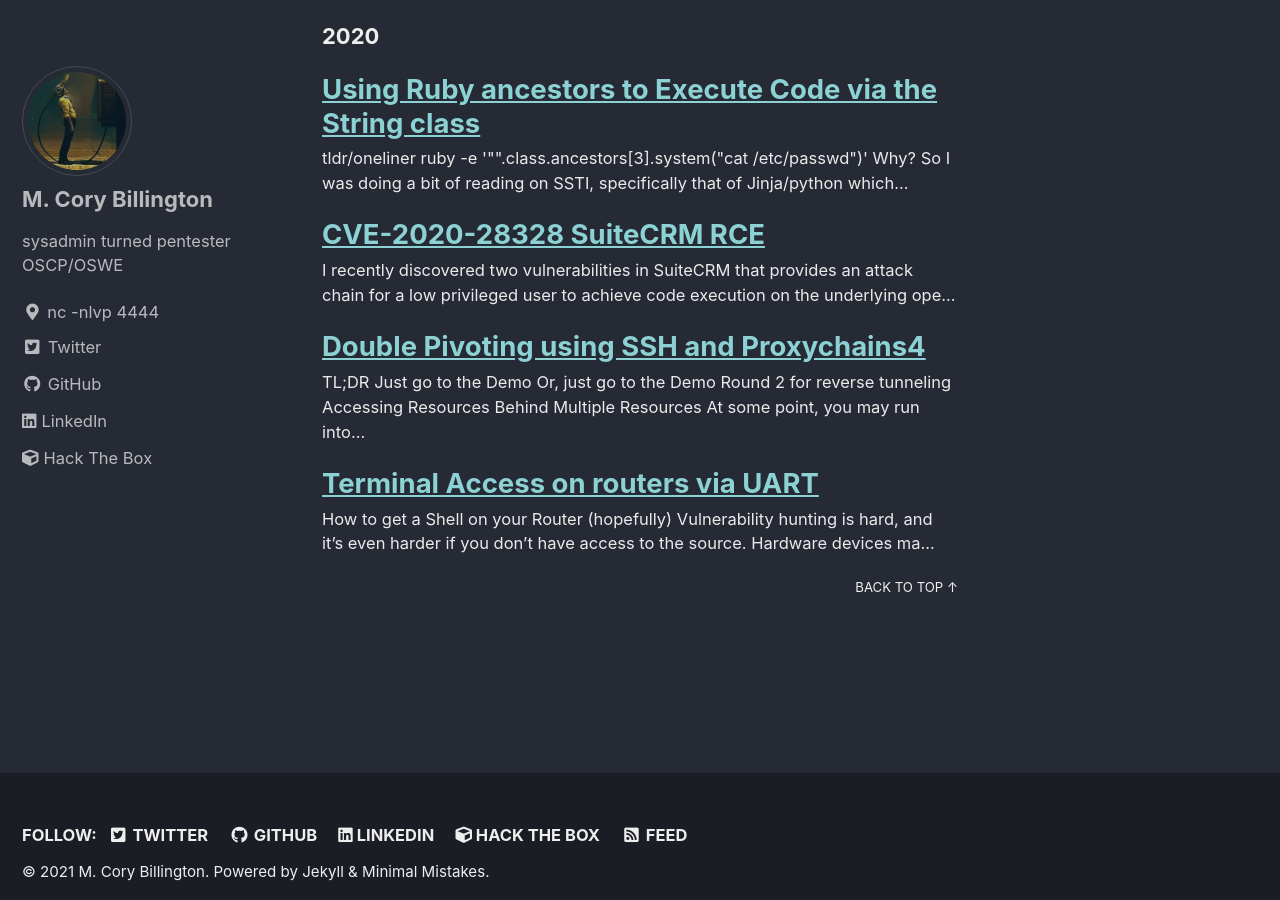
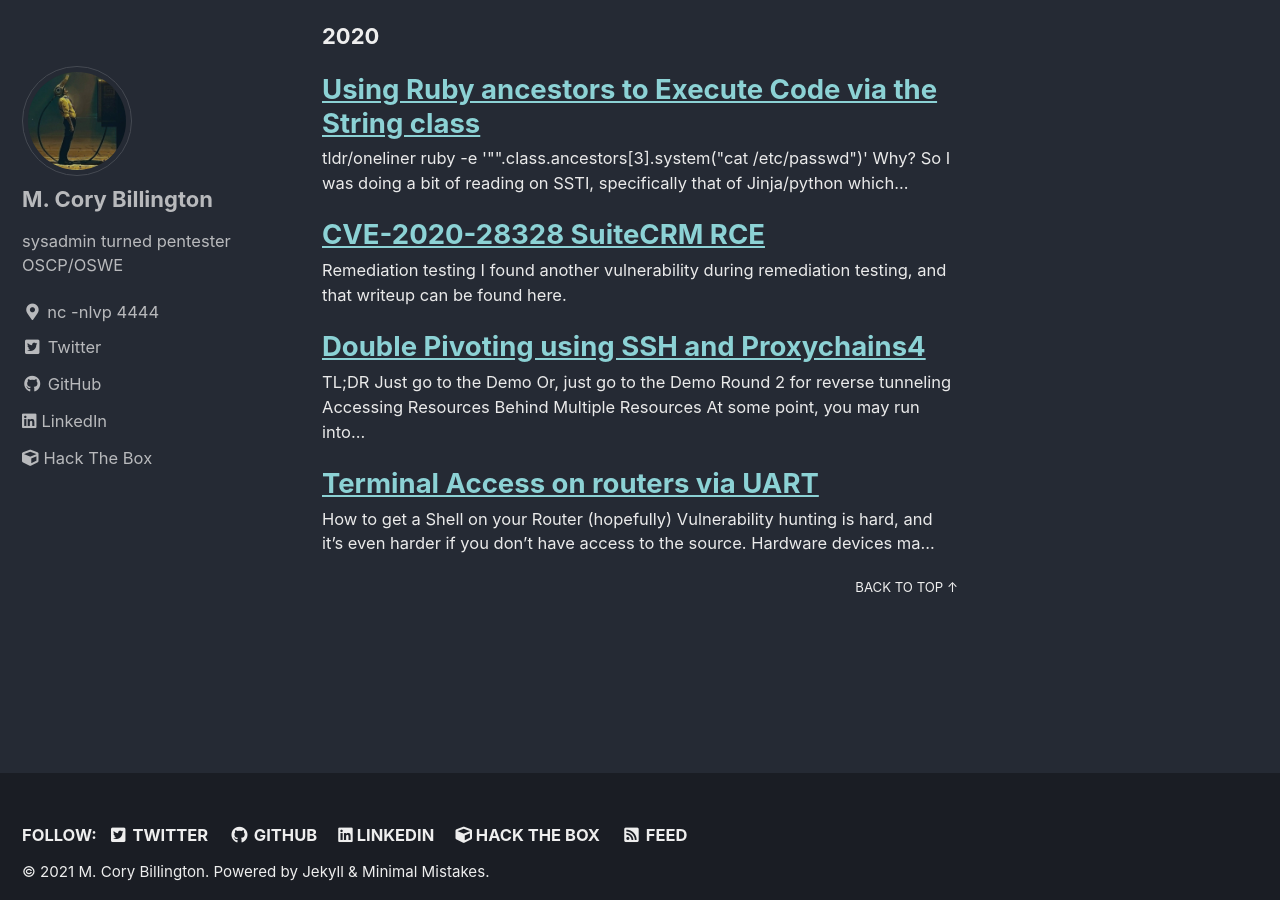
Before and after one commit to mcorybillington/mcorybillington.github.io, a Jekyll site: the page built from _posts/2021-05-20-SuiteCRM-RCE-2.md, in a window 1280 px wide and 900 px high, scrolled down 2959 px. Built offline with Jekyll 4.4.1, drawn with Linux system fonts in a browser that asks for light colours; cached includes are drawn as plain includes.

Commit message:
Link suitecrm blog posts 1 and 2

```diff
--- a/_posts/2020-11-05-CVE-2020-28320-SuiteCRM-RCE.md
+++ b/_posts/2020-11-05-CVE-2020-28320-SuiteCRM-RCE.md
@@ -2,6 +2,9 @@
 title: CVE-2020-28328 SuiteCRM RCE
 layout: posts
 ---
+## Remediation testing
+I found another vulnerability during remediation testing, and that writeup [can be found here](/SuiteCRM-RCE-2/).
+
 I recently discovered two vulnerabilities in [SuiteCRM](https://github.com/salesagility/SuiteCRM) that provides an attack chain for a low privileged user to achieve code execution on the underlying operating system. The attack chain is Cross-Site Scripting, which can be used to perform Cross-Site Request Forgery, which leads to Remote Code Execution by tampering with the application configuration and poisioning a log file. This is all achieved via a file upload that contains malicious JavaScript that a low privileged user can trick a user with administrative privileges into running. The Proof-Of-Concept files and video I have attached demonstrates a low privileged user performing this attack and obtaining areverse shell on the system that is hosting SuiteCRM.
 [This was patched in version 7.11.17 of SuiteCRM.](https://suitecrm.com/suitecrm-7-11-17-7-10-28-lts-versions-released/)
 ## Severity
```
